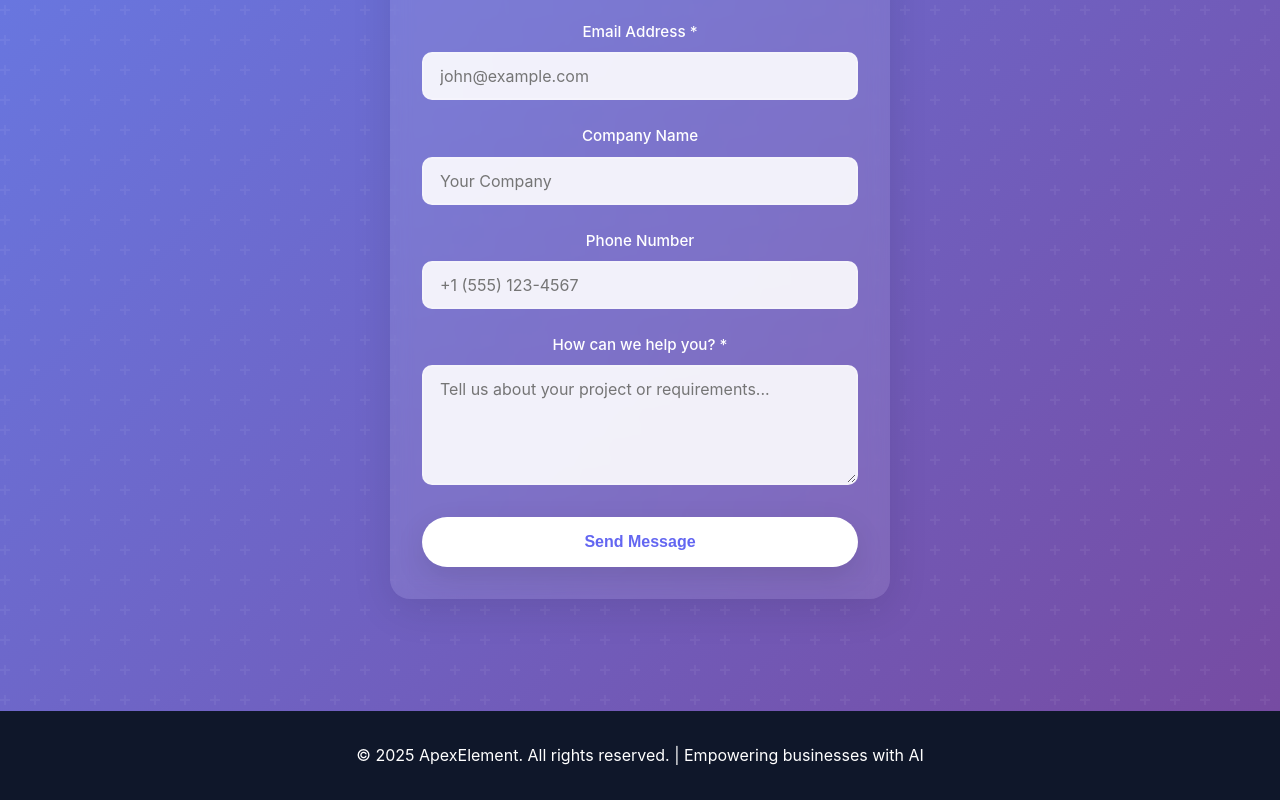
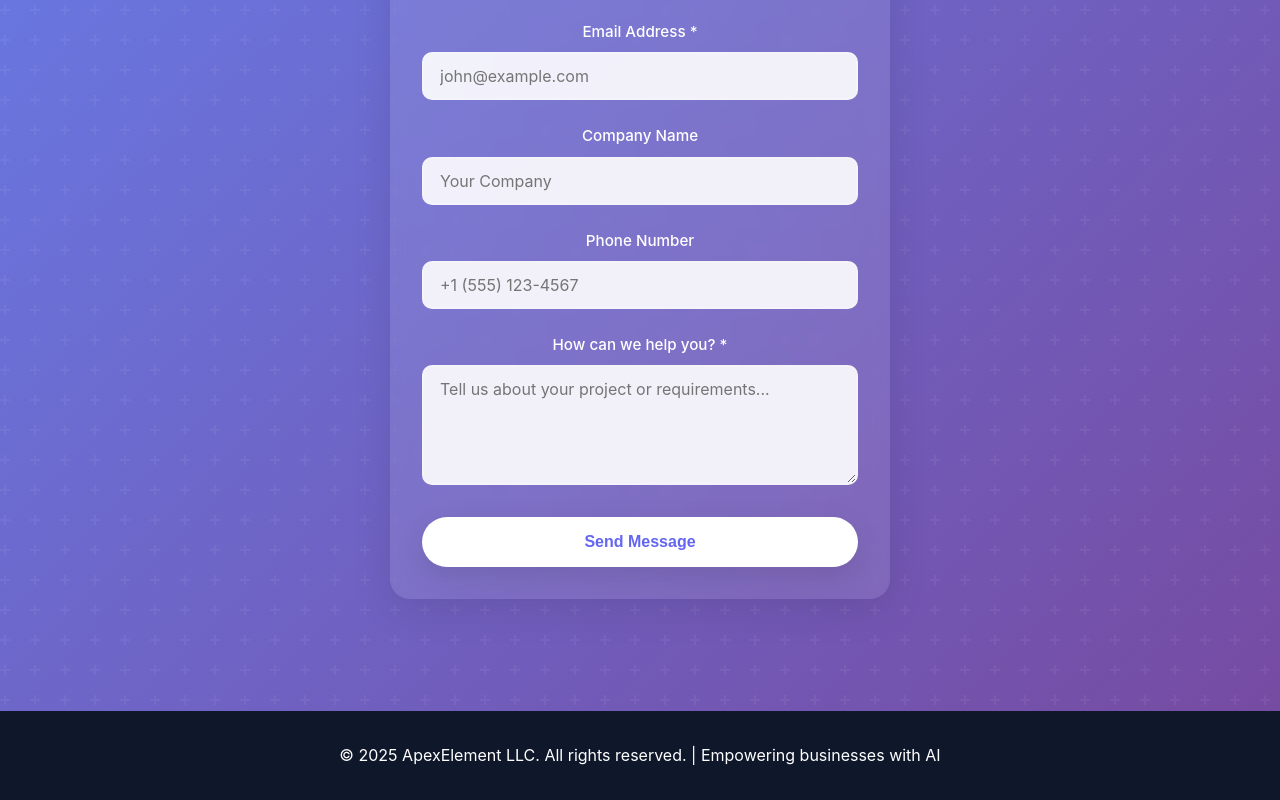
Before and after one commit to bibinkt/apexelement-website, a Next.js app: page / in a window 1280 px wide. Shown: the part 6231-7031 px from the top of the page. Built offline with nearby package versions, Linux system fonts and the light colour scheme.

Commit message:
Update footer copyright to ApexElement LLC

```diff
--- a/app/page.js
+++ b/app/page.js
@@ -412,7 +412,7 @@ export default function Home() {
       {/* Footer */}
       <footer>
         <div className="footer-content">
-          <p>&copy; 2025 ApexElement. All rights reserved. | Empowering businesses with AI</p>
+          <p>&copy; 2025 ApexElement LLC. All rights reserved. | Empowering businesses with AI</p>
         </div>
       </footer>
     </>
```
